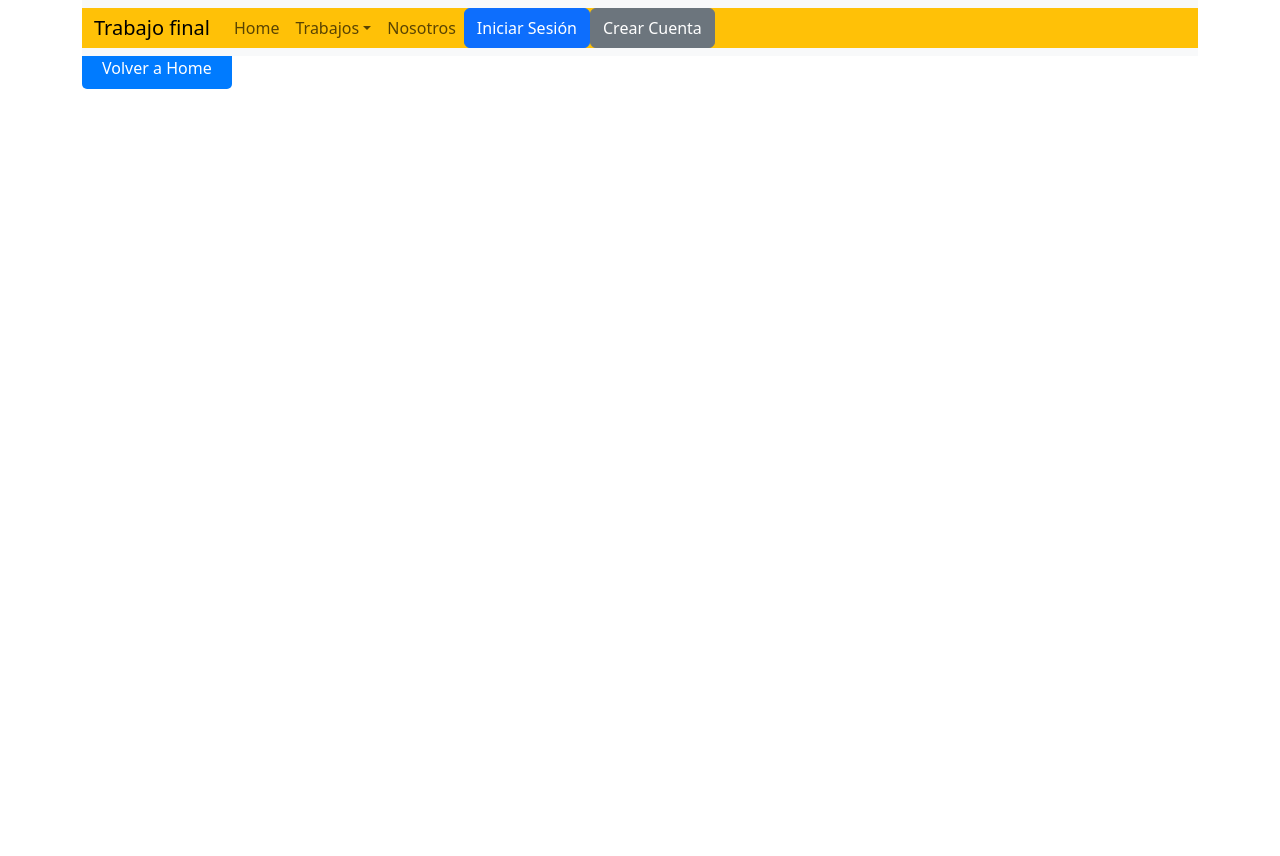
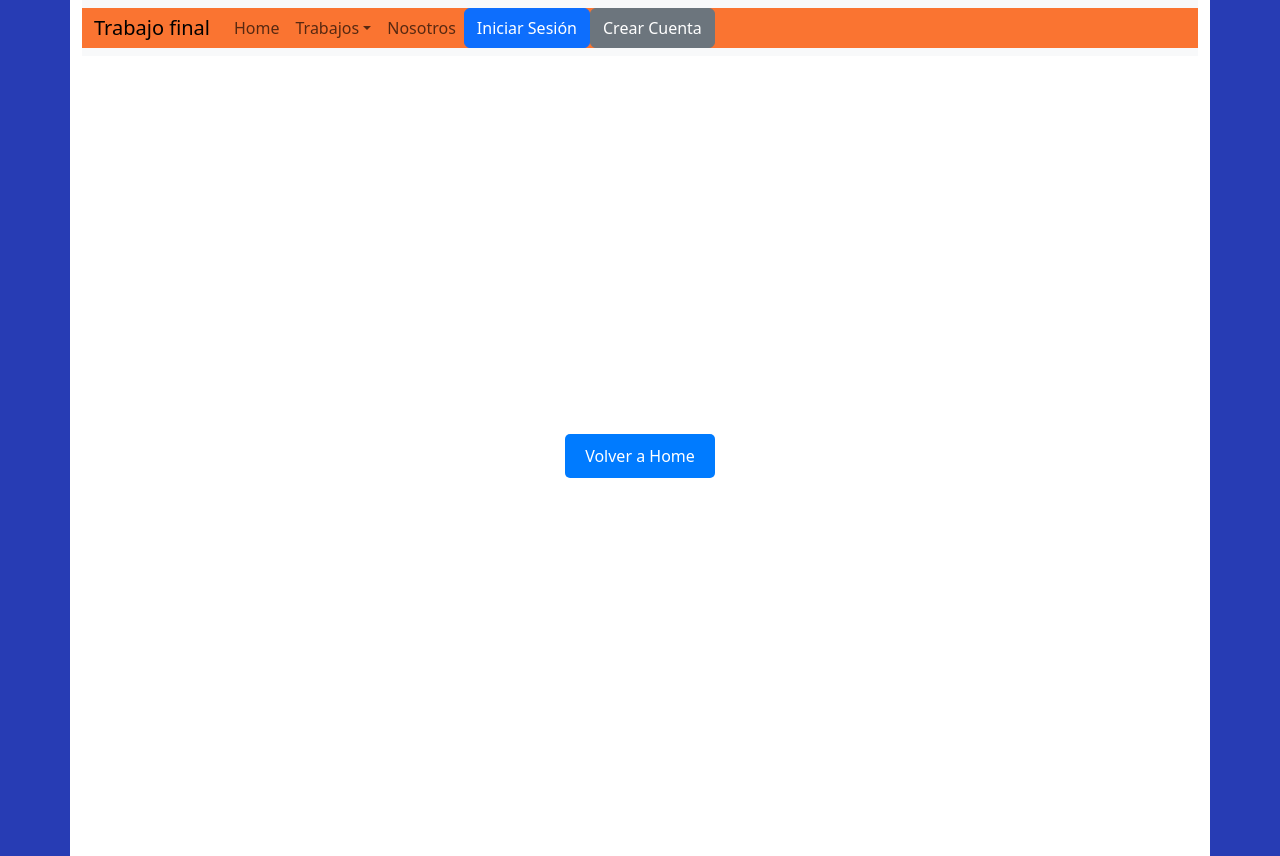
Before and after one commit to BrianTolaba/ProyectoFinal-FPW, a React (Vite) app in the folder client/: page /unauthorized in a window 1280 px wide. Before the commit the page ends 800 px from the top, so only its background shows below. Built offline with nearby package versions, Linux system fonts and the light colour scheme; no server answers.

Commit message:
paleta de color añadida a la pagina

```diff
--- a/client/src/App.jsx
+++ b/client/src/App.jsx
@@ -31,7 +31,8 @@ import ProtectorRutas from './components/ProtectorRutas';
 function App() {
 
   return (
-    <Container>
+    <div style={{ backgroundColor: '#273cb4ff', minHeight: '100vh' }}>
+      <Container style={{ backgroundColor: '#ffffffff', minHeight: '100vh' }}>
       <Routes>
         <Route path="/" element={<Layout />}>
           <Route index element={<Home />} />
@@ -68,7 +69,8 @@ function App() {
           <Route path="*" element={<Error />} />
         </Route>
       </Routes>
-    </Container>
+      </Container>
+    </div>
   )
 }
 export default App;
--- a/client/src/assets/css/Error.css
+++ b/client/src/assets/css/Error.css
@@ -5,7 +5,6 @@
   justify-content: center;
   height: 100vh;
   text-align: center;
-  background-color: #f8f8f8;
 }
 
 .error-image {
--- a/client/src/components/Layout.jsx
+++ b/client/src/components/Layout.jsx
@@ -17,8 +17,8 @@ function Layout() {
         <>
 
             <header>
-                <Navbar expand="lg" className="bg-body-tertiary ">
-                    <Container className='bg-warning w-100 '>
+                <Navbar expand="lg" className="bg-body-tertiary " >
+                    <Container className=' w-100 ' style={{ backgroundColor: '#fa7431ff'}}>
                         <Navbar.Brand href="/">Trabajo final</Navbar.Brand>
                         <Navbar.Toggle aria-controls="basic-navbar-nav" />
                         <Navbar.Collapse id="basic-navbar-nav">
@@ -66,7 +66,7 @@ function Layout() {
                                     <Nav.Link href="/questions">Cuestionario de Inglés</Nav.Link>
                                 )}
                                 {isAuthenticated ?
-                                (<Button variant="success" onClick={manejarLogout}>Cerrar Sesión</Button>)
+                                (<Button variant="secondary" onClick={manejarLogout}>Cerrar Sesión</Button>)
                                 : (<Button variant="primary" onClick={() => navigate('/login')}>Iniciar Sesión</Button>)}
                                 {!isAuthenticated && (
                                     <Button variant="secondary" onClick={() => navigate('/registro')}>Crear Cuenta</Button>
--- a/client/src/pages/Home.jsx
+++ b/client/src/pages/Home.jsx
@@ -22,7 +22,7 @@ function Home() {
         <></>
       )}
       <h2 className='text-center mt-5'>Algunos trabajos anteriores</h2>
-      <Carousel className='mx-auto' style={{ maxWidth: '600px' }}>
+      <Carousel className='mx-auto' style={{ maxWidth: '800px' }}>
         <Carousel.Item onClick={() => navigate('/tp3ej2')}>
           <img className="d-block w-100" src={imagenMascota} />
           <Carousel.Caption>
--- a/client/src/pages/NoAutorizado.jsx
+++ b/client/src/pages/NoAutorizado.jsx
@@ -1,8 +1,9 @@
 import { Link } from 'react-router-dom';
+import '../assets/css/Error.css';
 
 function NoAutorizado() {
   return (
-    <div>
+    <div className="error-container">
       <Link to="/" className="error-button">Volver a Home</Link>
     </div>
   );
```
